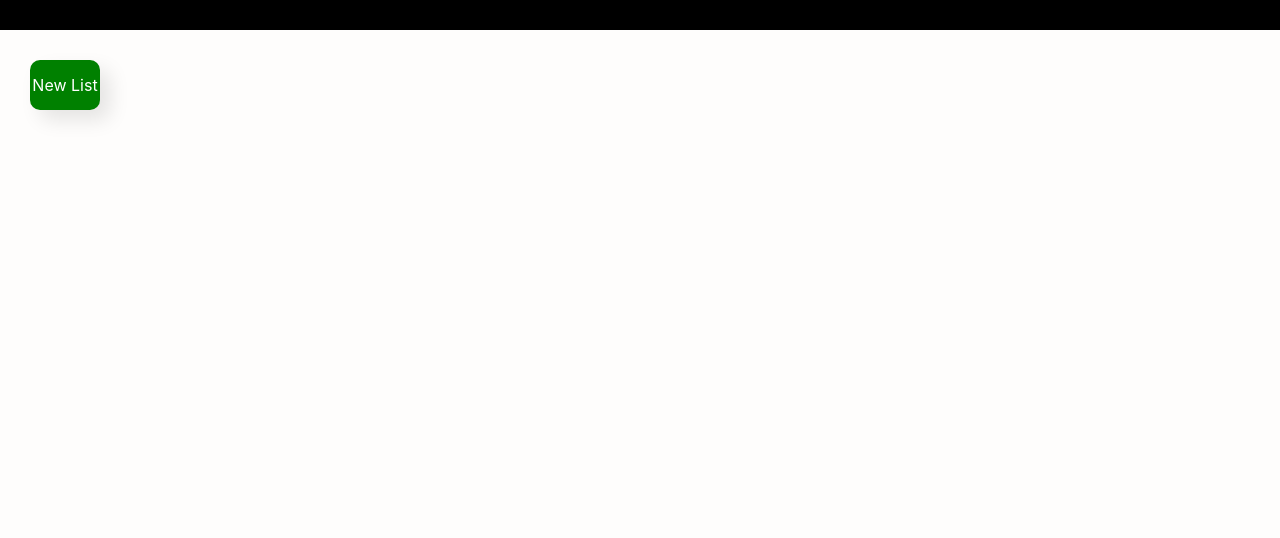
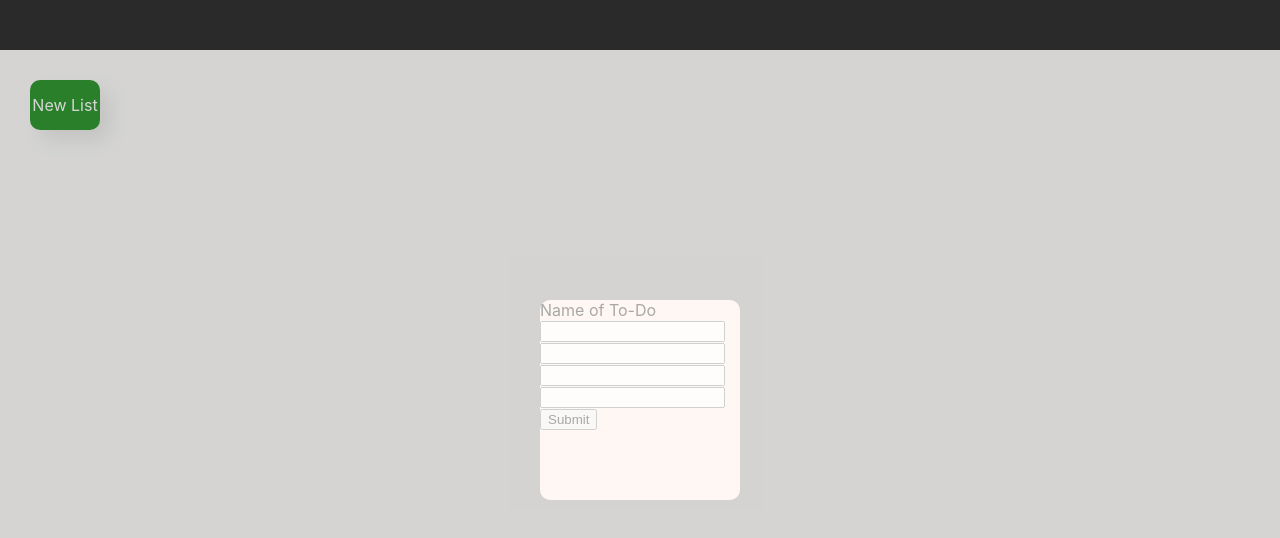
Before and after one commit to Pauullamm/todo-app, a React (Create React App) app: page / in a window 1280 px wide. Shown: the top 538 px of the page. Built offline with nearby package versions, Linux system fonts and the light colour scheme.

Commit message:
Created new input field components adjusted app css and js accordingly
form handling needs to be reviewed under inputinfo.js

```diff
--- a/src/App.css
+++ b/src/App.css
@@ -4,7 +4,7 @@ Body {
 
 .navbar-container {
   width: 100vw;
-  height: 30px;
+  height: 50px;
   background-color: black;
 }
 
@@ -15,12 +15,19 @@ Body {
   background-color: #ffc93e;
   border-radius: 10px;
   box-shadow: 10px 10px 20px rgba(0, 0, 0, 0.1);
+  margin: 10px;
 }
+
 
 .todo-container:active {
   cursor: grabbing;
 }
 
+.todo-handler {
+  display: flex;
+  flex-wrap: wrap;
+  justify-content: flex-start;
+}
 .wrapper-container {
   height:fit-content;
   width: fit-content;
@@ -48,3 +55,22 @@ Body {
   cursor: pointer;
   scale: 1.05;
 }
+
+.input-wrapper {
+  display: flex;
+  justify-content: center;
+  align-items: center;
+  background-color: grey;
+  opacity: 0.33;
+  height: 100vh;
+  width: 100vw;
+  z-index: 9999;
+  position: absolute;
+}
+
+.input-info-container {
+  height: 200px;
+  width: 200px;
+  background-color: #FEECE2;
+  border-radius: 10px;
+}
--- a/src/App.js
+++ b/src/App.js
@@ -3,29 +3,37 @@ import React, { useState, useEffect } from 'react'
 import Todolist from './components/TodoBody.js';
 import Addlistbutton from './components/NewTodoButton.js';
 import Navbar from './components/Dashboard.js';
+import InputComponent from './components/InputInfo.js';
 
 function Projectdashboard() {
   const [todos, settodos] = useState([]);
+  const [clickedtimes, setClickedtimes] = useState(0)
 
   const createNewTodo = () => {
+    setClickedtimes(prevClickedtimes => prevClickedtimes + 1)
     const newTodoObj = {
-      id: "",
+      id: clickedtimes,
       "title": "First Todo",
       "Description": "",
       "dueDate": "",
-      "priority": ""
+      "priority": "",
+      active: true,
     };
     settodos(prevTodos => [...prevTodos, newTodoObj]);
     console.log(todos)
   };
 
   return (
-    <>
+    <div>
       <Addlistbutton onClick={createNewTodo} />
-      {todos.map((data) => (
-        <Todolist key={data.id} title={data.title}/>
-      ))}
-    </>
+      <div className='todo-handler'>
+        {todos.map((data) => (
+          <Todolist key={data.id} title={data.title} />
+        ))}
+      </div>
+
+
+    </div>
   );
 }
 
@@ -33,6 +41,7 @@ function Projectdashboard() {
 function App() {
   return (
     <div className="App">
+      <InputComponent />
       <Navbar />
       <div className='wrapper-container'>
         <Projectdashboard />
--- /dev/null
+++ b/src/components/InputInfo.js
@@ -0,0 +1,41 @@
+import React, { useState } from "react";
+import '../App.css'
+
+
+
+function InputForm() {
+    const [inputfield, setInputField] = useState({
+        title: "",
+        description: "",
+        dueDate: "",
+        priority: "",
+    })
+
+    const handleSubmit = (event) => {
+        event.preventDefault();
+        alert(`Here are the details you entered: ${inputfield.title}, ${inputfield.description}, ${inputfield.dueDate}, ${inputfield.priority}`)
+    }
+    return (
+    <form onSubmit={handleSubmit}>
+        <label>Name of To-Do
+            <input type="text" value={inputfield.title} onChange={(e) => setInputField(e.target.value)}/>
+            <input type="text" value={inputfield.description} onChange={(e) => setInputField(e.target.value)}/>
+            <input type="text" value={inputfield.dueDate} onChange={(e) => setInputField(e.target.value)}/>
+            <input type="text" value={inputfield.priority} onChange={(e) => setInputField(e.target.value)}/>
+            <input type="submit" />
+        </label>
+    </form>
+    )
+}
+
+export default function InputComponent() {
+
+    return (
+        <div className="input-wrapper">
+            <div className="input-info-container">
+                <InputForm />
+            </div>
+        </div>
+
+    )
+}
```
